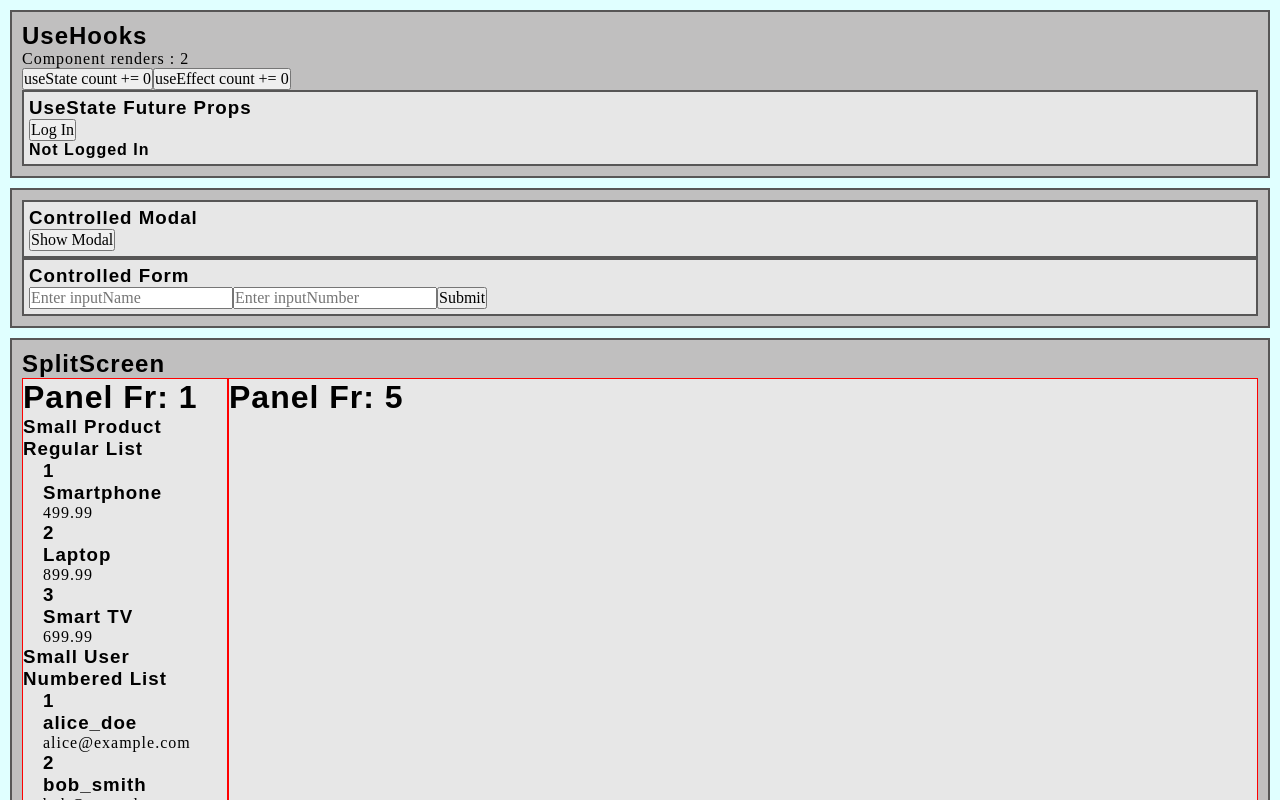
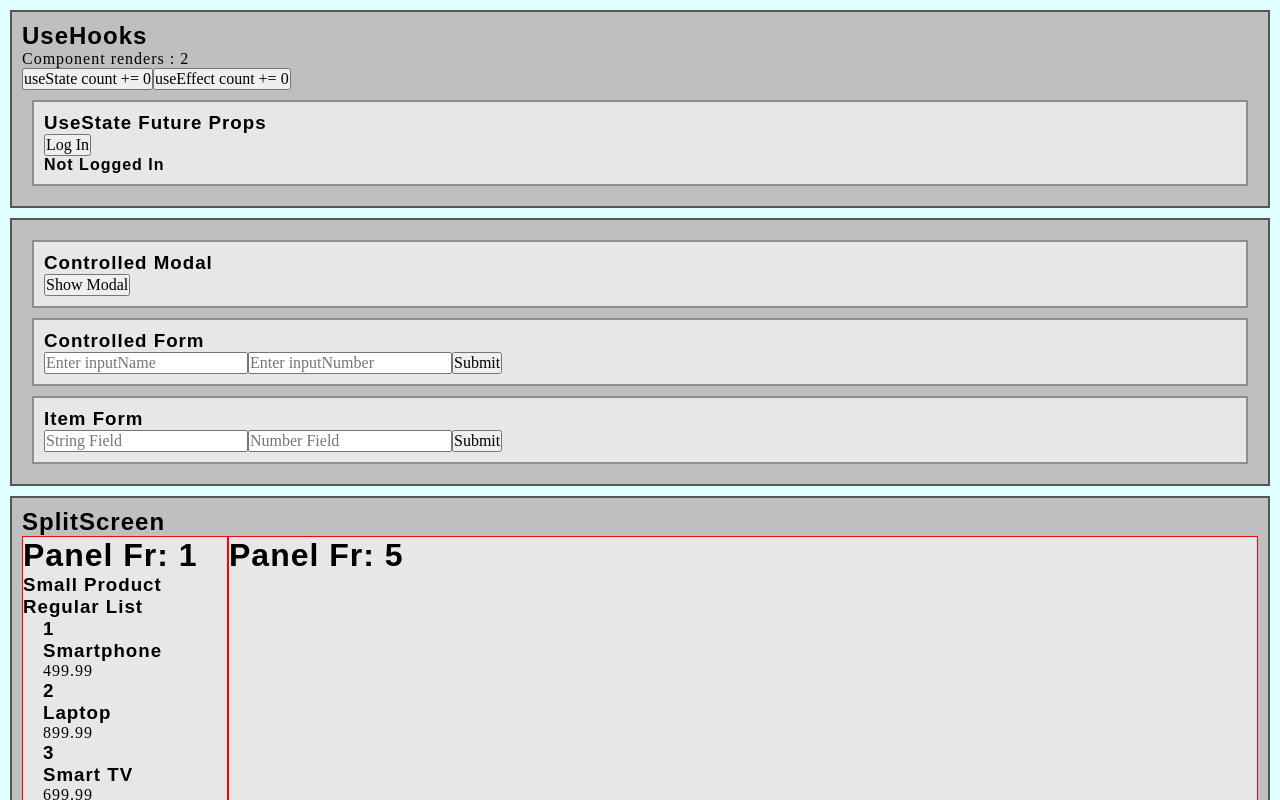
Before and after one commit to pdharma01/react-design-patterns-02-tsc, a React (Vite) app: page / in a window 1280 px wide. Shown: the top 800 px of the page. Built offline with nearby package versions, Linux system fonts and the light colour scheme.

Commit message:
dynamic item form wip

```diff
--- a/src/App.css
+++ b/src/App.css
@@ -147,8 +147,9 @@ i {
 
 .component-container {
   background-color: var(--color-0-xtra-light);
-  border: 2px solid var(--color-3-dark);
-  padding: .5rem;
+  border: 2px solid var(--color-2-medium);
+  padding: 1rem;
+  margin: 1rem;
 }
 
 .primary-color-style {
--- a/src/App.tsx
+++ b/src/App.tsx
@@ -42,6 +42,7 @@ import LargeListItem from './components/LargeListItem'
 import ControlledModal from './components/ControlledModal'
 import GenericsHOCList from './components/basicTypes/GenericsHOCList'
 import ControlledForm from './components/ControlledForm'
+import ItemForm from './components/ItemForm'
 
 
 
@@ -180,7 +181,6 @@ function App() {
         </div>
 
         <div className="component-container">
-
           <ControlledForm
             handleSubmit={setFormInput}
           >
@@ -189,13 +189,12 @@ function App() {
           </ControlledForm>
         </div>
 
+        <ItemForm<UserType>
+        item={users[0]}
+        >
+          <h3>Item Form</h3>
+        </ItemForm>
 
-        {/* //button => shoudlShow, onRequestClose
-        Component takes children,  return modal baground, modal boddy or null
-
-
-
-        */}
 
       </div>
 
--- /dev/null
+++ b/src/components/ItemForm.tsx
@@ -0,0 +1,66 @@
+import { useState } from "react"
+import ButtonEvent from "./basicTypes/ButtonEvent"
+import { ProductType, UserType } from "./types"
+
+type StringFieldProps = "screenName" | "name"
+type NumberFieldProps = "level" | "rating"
+
+type itemFormProps<T> = {
+    children: React.ReactNode,
+    item: T
+}
+
+function ItemForm<T> ({
+    children,
+    item
+}: itemFormProps<T>) {
+
+    const [stringInput, setStringInput] = useState("")
+
+    const {id, screen_name, level} = item;
+    const UserProps = {id, screen_name, level}
+
+console.log(UserProps);
+
+
+
+
+
+    return (
+        <div className="component-container">
+            {children}
+            {/* <h4>{item.id}</h4> */}
+
+
+
+
+
+            <form>
+
+                <input
+                    type="text"
+                    value={stringInput}
+                    placeholder="String Field"
+                    onChange={(event) => setStringInput(event.target.value)}
+                />
+
+                <input
+                    type="number"
+                    value={""}
+                    placeholder="Number Field"
+                    onChange={(event) => console.log(event.target.value)}
+                />
+
+                <ButtonEvent
+                    handleClick={() => console.log("clicked")}>
+                    Submit
+                </ButtonEvent>
+
+            </form>
+
+
+        </div>
+    )
+}
+
+export default ItemForm
--- a/src/components/basicTypes/GenericsHOCList.tsx
+++ b/src/components/basicTypes/GenericsHOCList.tsx
@@ -22,7 +22,7 @@ function GenericsHOCList<T extends UserType | ProductType>(
 
     return (
         <div className="component-container">
-            <h3>{children}</h3>
+            {children}
             {items.map((item, index) => {
                 const id = "GenericListHOC-" + index
                 return (
--- a/src/components/types.tsx
+++ b/src/components/types.tsx
@@ -22,3 +22,9 @@ export type FormInputType = {
     inputName?: string
     inputNumber?: number
 }
+
+// Type Guard = returns boolean
+export function isProduct(
+    itemObject: ProductType | UserType): itemObject is ProductType {
+    return "name" in itemObject
+  }
--- a/src/components/useHooks/UseHooks.tsx
+++ b/src/components/useHooks/UseHooks.tsx
@@ -18,11 +18,11 @@ function UseHooks() {
 
 
     useEffect(() => {
-        console.log(fromMessage, "first useEffect run once");
+        // console.log(fromMessage, "first useEffect run once");
     }, []) //GOTCHA!- Dependancy array
 
     useEffect(() => {
-        console.log(fromMessage, "useEffectCount change, but no re-render")
+        // console.log(fromMessage, "useEffectCount change, but no re-render")
         //how to reset useEffect. end life cycle?
     }, [useEffectCount])
 
```
Lines whose indentation alone changed are shown as unchanged.
